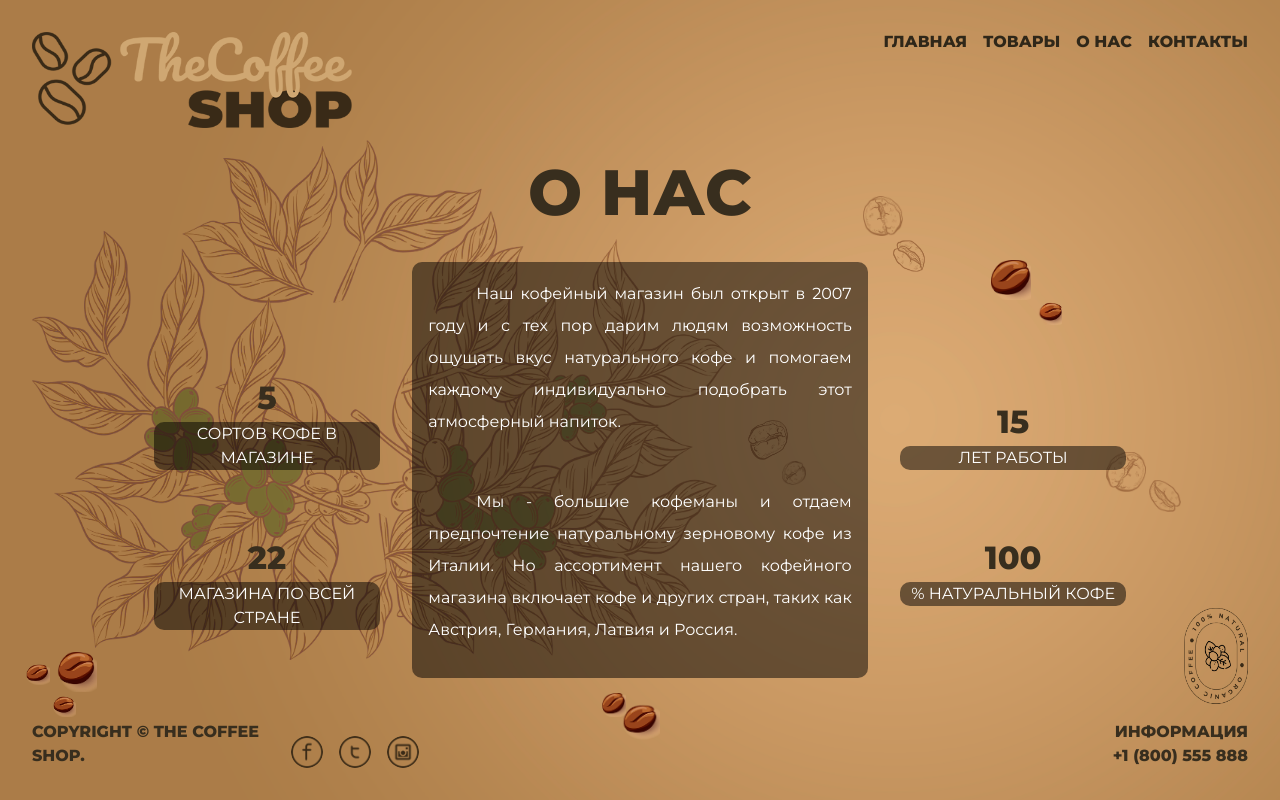
After one commit to yaroslavekimov/COFFEESHOP, a PHP site: page /coffee-shop/about in a window 1280 px wide. The commit adds this page. Run offline with PHP 8.4, Linux system fonts and the light colour scheme.

Commit message:
add aboutPage

```diff
--- a/css/style.css
+++ b/css/style.css
@@ -906,3 +906,88 @@ footer {
 .generalPageButton:hover {
   background-color: #c49f6d;
 }
+
+.aboutPage {
+  padding-top: 10%;
+  width: 80%;
+  min-height: 60%;
+  margin: 0 auto;
+  z-index: 2;
+}
+
+.aboutPageTitle {
+  margin-bottom: 2rem;
+  text-align: center;
+  font-size: 4rem;
+  font-weight: 800;
+  text-transform: uppercase;
+  color: #382e1e;
+}
+
+.aboutPageWrapper {
+  min-width: 100%;
+  height: 100%;
+  display: -webkit-box;
+  display: -webkit-flex;
+  display: -ms-flexbox;
+  display: flex;
+  -webkit-box-pack: center;
+  -webkit-justify-content: center;
+      -ms-flex-pack: center;
+          justify-content: center;
+  -webkit-box-align: center;
+  -webkit-align-items: center;
+      -ms-flex-align: center;
+          align-items: center;
+}
+
+.aboutPageSideBar {
+  width: 25%;
+  height: 100%;
+}
+
+.aboutPageSideBarLeft {
+  margin-right: 2rem;
+}
+
+.aboutPageSideBarRight {
+  margin-left: 2rem;
+}
+
+.aboutPageItem {
+  margin-top: 4rem;
+  width: 100%;
+  height: 50%;
+}
+
+.aboutPageCount {
+  text-align: center;
+  font-size: 2rem;
+  font-weight: 800;
+  text-transform: uppercase;
+  color: #382e1e;
+}
+
+.aboutPageText {
+  text-align: center;
+  font-size: 1rem;
+  text-transform: uppercase;
+  color: #382e1e;
+  color: #ffffff;
+  -webkit-border-radius: 10px;
+          border-radius: 10px;
+  background-color: rgba(0, 0, 0, 0.5);
+}
+
+.aboutPageDescription {
+  width: 50%;
+  height: 100%;
+  padding: 1rem;
+  text-align: justify;
+  text-indent: 3rem;
+  line-height: 2rem;
+  -webkit-border-radius: 10px;
+          border-radius: 10px;
+  color: #ffffff;
+  background-color: rgba(0, 0, 0, 0.5);
+}
--- /dev/null
+++ b/php/controllers/controller_about.php
@@ -0,0 +1,19 @@
+<?php
+
+class Controller_About extends Controller
+{
+
+	function __construct()
+	{
+		$this->model = new Model_About();
+		$this->view = new View();
+	}
+
+	function action_index()
+	{
+		$data = $this->model->get_data();
+		$this->view->generate('about_view.php', 'template_view.php', $data);
+	}
+}
+
+?>
--- a/php/header.php
+++ b/php/header.php
@@ -16,7 +16,7 @@
                 <ul class="headerList">
                     <li class="headerItem"><a href="/coffee-shop">ГЛАВНАЯ</a></li>
                     <li class="headerItem"><a href="#">ТОВАРЫ</a></li>
-                    <li class="headerItem"><a href="#">О НАС</a></li>
+                    <li class="headerItem"><a href="/coffee-shop/about">О НАС</a></li>
                     <li class="headerItem"><a href="#">КОНТАКТЫ</a></li>
                 </ul>
             </div>
--- /dev/null
+++ b/php/models/model_about.php
@@ -0,0 +1,9 @@
+<?php
+class Model_About extends Model
+{
+	public function get_data()
+	{
+
+	}
+}
+?>
--- /dev/null
+++ b/php/views/about_view.php
@@ -0,0 +1,30 @@
+
+	<div class="aboutPage">
+		<h1 class="aboutPageTitle">О нас</h1>
+		<div class="aboutPageWrapper">
+			<div class="aboutPageSideBar aboutPageSideBarLeft">
+				<div class="aboutPageItem">
+					<div class="aboutPageCount">5</div>
+					<div class="aboutPageText">сортов кофе в магазине</div>
+				</div>
+				<div class="aboutPageItem">
+					<div class="aboutPageCount">22</div>
+					<div class="aboutPageText">магазина по всей стране</div>
+				</div>
+			</div>
+			<div class="aboutPageDescription">
+				<p>Наш кофейный магазин был открыт в 2007 году и с тех пор дарим людям возможность ощущать вкус натурального кофе и помогаем каждому индивидуально подобрать этот атмосферный напиток.</p> <br>
+				<p>Мы - большие кофеманы и отдаем предпочтение натуральному зерновому кофе из Италии. Но ассортимент нашего кофейного магазина включает кофе и других стран, таких как Австрия, Германия, Латвия и Россия.</p>
+			</div>
+			<div class="aboutPageSideBar aboutPageSideBarRight">
+			<div class="aboutPageItem">
+					<div class="aboutPageCount">15</div>
+					<div class="aboutPageText">лет работы</div>
+				</div>
+				<div class="aboutPageItem">
+					<div class="aboutPageCount">100</div>
+					<div class="aboutPageText">% натуральный кофе</div>
+				</div>
+			</div>
+		</div>
+	</div>
--- /dev/null
+++ b/sass/aboutPage/_aboutPage.scss
@@ -0,0 +1,9 @@
+.aboutPage {
+    padding-top: 10%;
+    width: 80%;
+    min-height: 60%;
+    margin: 0 auto;
+    z-index: 2;
+}
+@import "aboutPageTitle/_aboutPageTitle.scss";
+@import "aboutPageWrapper/_aboutPageWrapper.scss";
--- /dev/null
+++ b/sass/aboutPage/aboutPageTitle/_aboutPageTitle.scss
@@ -0,0 +1,8 @@
+.aboutPageTitle {
+    margin-bottom: 2rem;
+    text-align: center;
+    font-size: 4rem;
+    font-weight: 800;
+    text-transform: uppercase;
+    color: #382e1e;
+}
--- /dev/null
+++ b/sass/aboutPage/aboutPageWrapper/_aboutPageWrapper.scss
@@ -0,0 +1,9 @@
+.aboutPageWrapper {
+    min-width: 100%;
+    height: 100%;
+    display: flex;
+    justify-content: center;
+    align-items: center;
+}
+@import "aboutPageSideBar/_aboutPageSideBar.scss";
+@import "aboutPageDescription/_aboutPageDescription.scss";
--- /dev/null
+++ b/sass/aboutPage/aboutPageWrapper/aboutPageDescription/_aboutPageDescription.scss
@@ -0,0 +1,11 @@
+.aboutPageDescription {
+    width: 50%;
+    height: 100%;
+    padding: 1rem;
+    text-align: justify;
+    text-indent: 3rem;
+    line-height: 2rem;
+    border-radius: 10px;
+    color: #ffffff;
+    background-color: rgba(0, 0, 0, 0.5);
+}
--- /dev/null
+++ b/sass/aboutPage/aboutPageWrapper/aboutPageSideBar/_aboutPageSideBar.scss
@@ -0,0 +1,11 @@
+.aboutPageSideBar {
+    width: 25%;
+    height: 100%;
+    &Left {
+        margin-right: 2rem;
+    }
+    &Right {
+        margin-left: 2rem;
+    }
+}
+@import "aboutPageItem/_aboutPageItem.scss";
--- /dev/null
+++ b/sass/aboutPage/aboutPageWrapper/aboutPageSideBar/aboutPageItem/_aboutPageItem.scss
@@ -0,0 +1,7 @@
+.aboutPageItem {
+    margin-top: 4rem;
+    width: 100%;
+    height: 50%;
+}
+@import "aboutPageCount/_aboutPageCount.scss";
+@import "aboutPageText/_aboutPageText.scss";
--- /dev/null
+++ b/sass/aboutPage/aboutPageWrapper/aboutPageSideBar/aboutPageItem/aboutPageCount/_aboutPageCount.scss
@@ -0,0 +1,7 @@
+.aboutPageCount {
+    text-align: center;
+    font-size: 2rem;
+    font-weight: 800;
+    text-transform: uppercase;
+    color: #382e1e;
+}
--- /dev/null
+++ b/sass/aboutPage/aboutPageWrapper/aboutPageSideBar/aboutPageItem/aboutPageText/_aboutPageText.scss
@@ -0,0 +1,9 @@
+.aboutPageText {
+    text-align: center;
+    font-size: 1rem;
+    text-transform: uppercase;
+    color: #382e1e;
+    color: #ffffff;
+    border-radius: 10px;
+    background-color: rgba(0, 0, 0, 0.5);
+}
--- a/sass/style.scss
+++ b/sass/style.scss
@@ -14,3 +14,4 @@
 @import "seed/_seed.scss";
 @import "stamp/_stamp.scss";
 @import "generalPage/_generalPage.scss";
+@import "aboutPage/_aboutPage.scss";
```
